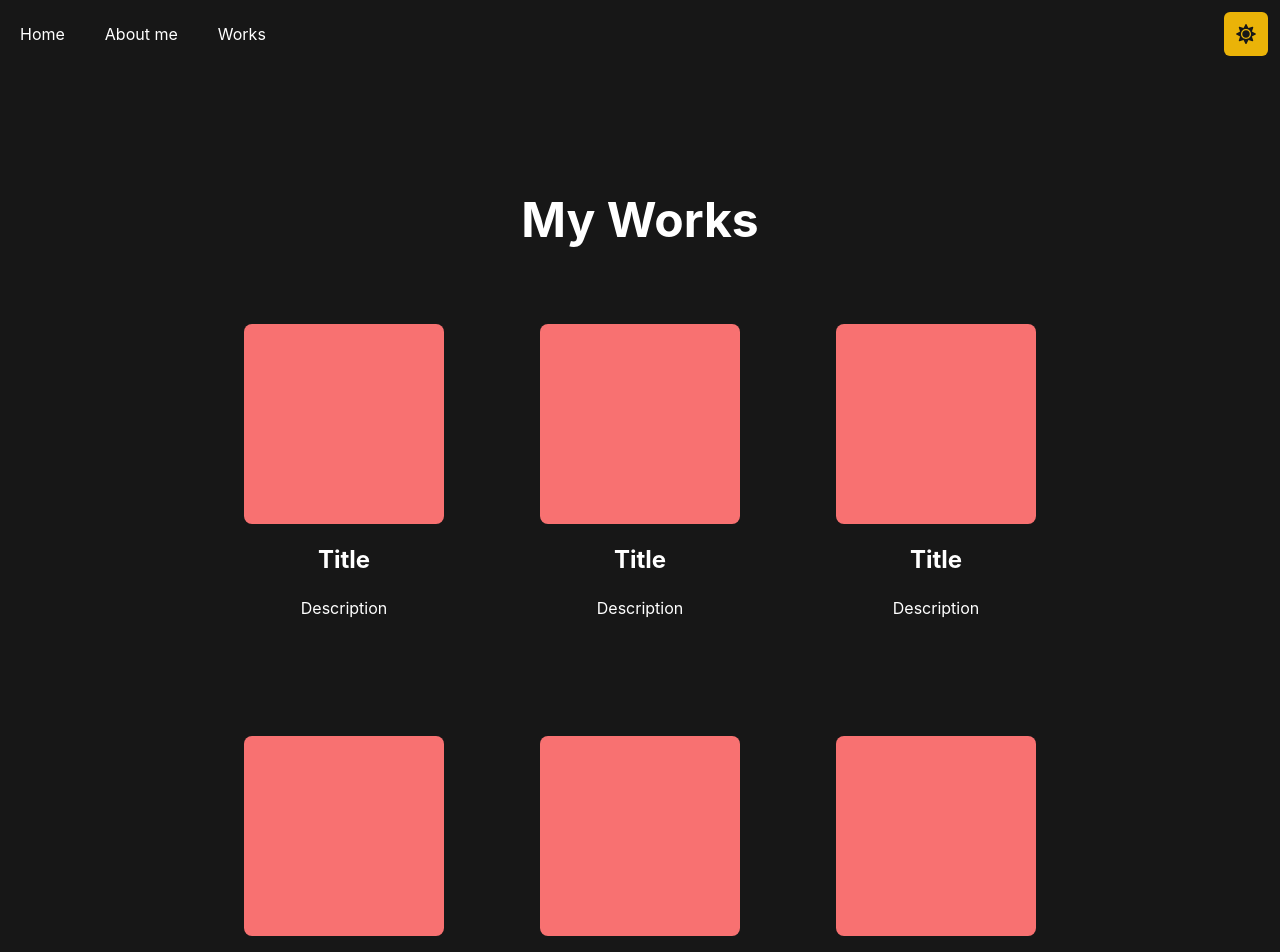
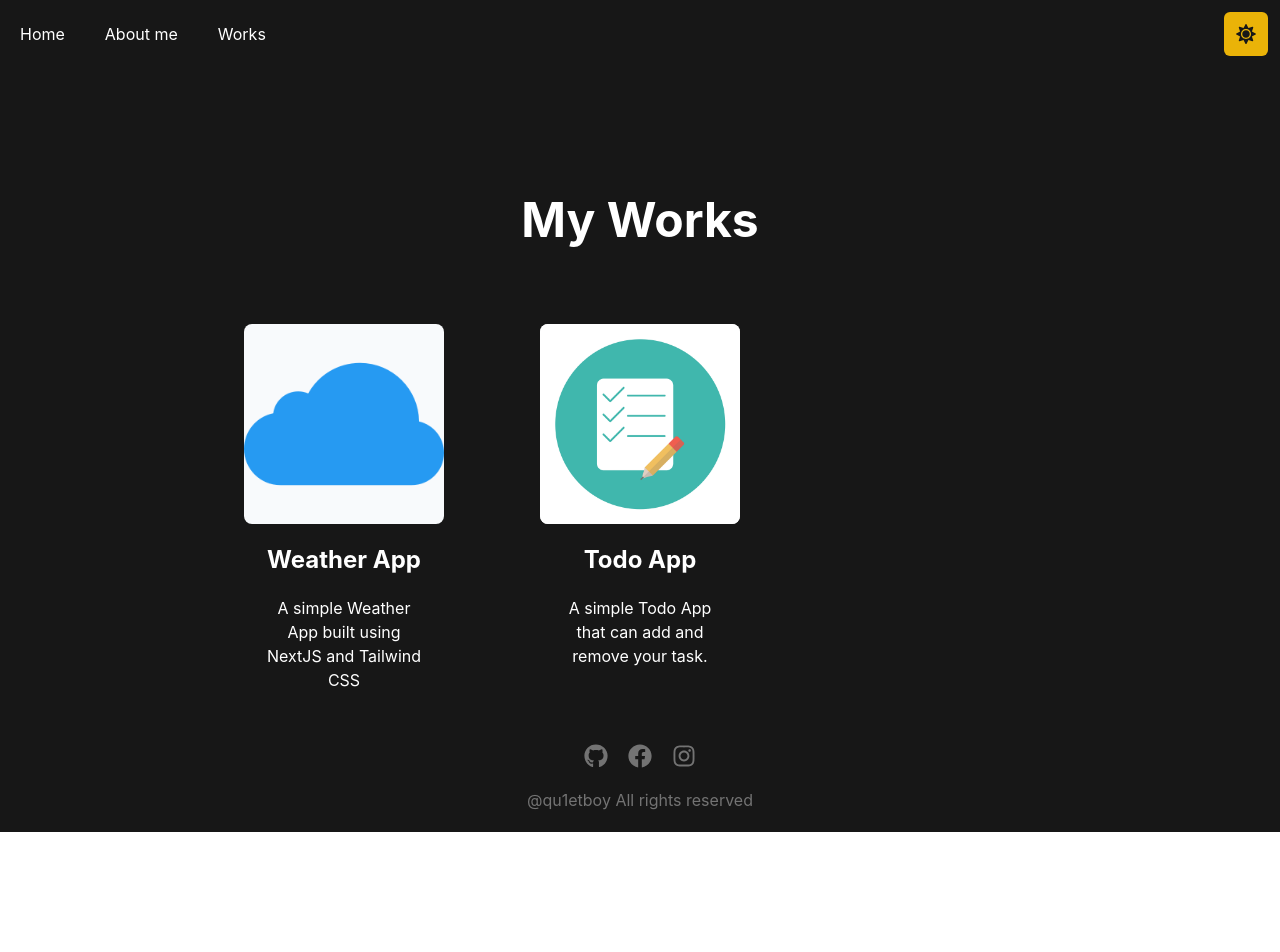
Before and after one commit to Qu1etboy/portfolio, a Next.js app: page /Works in a window 1280 px wide. Shown: the top 952 px of the page. After the commit the page ends 832 px from the top, so only its background shows below. Built offline with nearby package versions, Linux system fonts and the light colour scheme.

Commit message:
add weather app and todo app to works

```diff
--- a/components/GridItem.js
+++ b/components/GridItem.js
@@ -1,11 +1,18 @@
-export const WorkGridItem = () => {
+import Image from 'next/image';
+import Link from 'next/link';
+
+export const WorkGridItem = ({ children, thumbnail, title, url }) => {
     return (
-        <div className="cursor-pointer">
-            <div className="h-[200px] w-[200px] bg-red-400 rounded-lg"></div>
-            <div className="text-center p-5">
-                <h1 className="font-bold text-2xl mb-5">Title</h1>
-                <p>Description</p>
+        <Link href={url}>
+            <div className='cursor-pointer'>
+                <div className="h-[200px] w-[200px] bg-slate-50 rounded-lg overflow-hidden">
+                    <Image src={thumbnail} width='200' height='200'/>
+                </div>
+                <div className="text-center p-5 h-[200px] w-[200px]">
+                    <h1 className="font-bold text-2xl mb-5">{title}</h1>
+                    <p>{children}</p>
+                </div>
             </div>
-        </div>
+        </Link>
     )
 }
--- a/pages/Works.js
+++ b/pages/Works.js
@@ -5,6 +5,8 @@ import Navbar from "../components/Navbar";
 import Footer from "../components/Footer";
 import { FadeIn } from "../components/Animations";
 import { WorkGridItem } from "../components/GridItem";
+import weatherApp from '../public/images/works/weather-app.png';
+import todo from '../public/images/works/todo.png'
 
 const Works = () => {
     const [theme, toggleTheme] = useContext(ThemeContext);
@@ -20,13 +22,12 @@ const Works = () => {
                     <div className="flex flex-1 flex-col justify-center items-center mt-16 md:mt-32">
                         <h className='text-5xl font-bold mb-20'>My Works</h>
                         <div className="grid grid-cols-1 md:grid-cols-3 gap-24">
-                            <WorkGridItem />
-                            <WorkGridItem />
-                            <WorkGridItem />
-                            <WorkGridItem />
-                            <WorkGridItem />
-                            <WorkGridItem />
-                            <WorkGridItem />
+                            <WorkGridItem title='Weather App' thumbnail={weatherApp} url='https://weather.qu1etboy.vercel.app/'>
+                                A simple Weather App built using NextJS and Tailwind CSS
+                            </WorkGridItem>
+                            <WorkGridItem title='Todo App' thumbnail={todo} url='https://react-todo-list-app-mu.vercel.app/'>
+                                A simple Todo App that can add and remove your task.
+                            </WorkGridItem>
                         </div>
                     </div>
                 </FadeIn>
```
Also changed, not shown: public/images/works/todo.png (added), public/images/works/weather-app.png (added).
